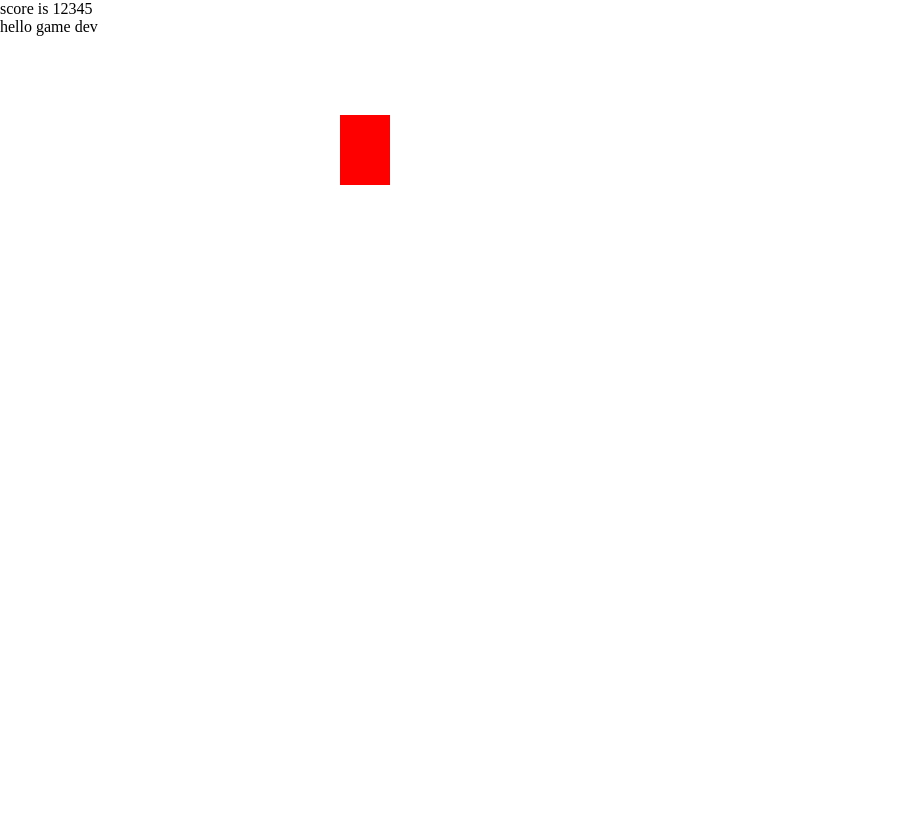
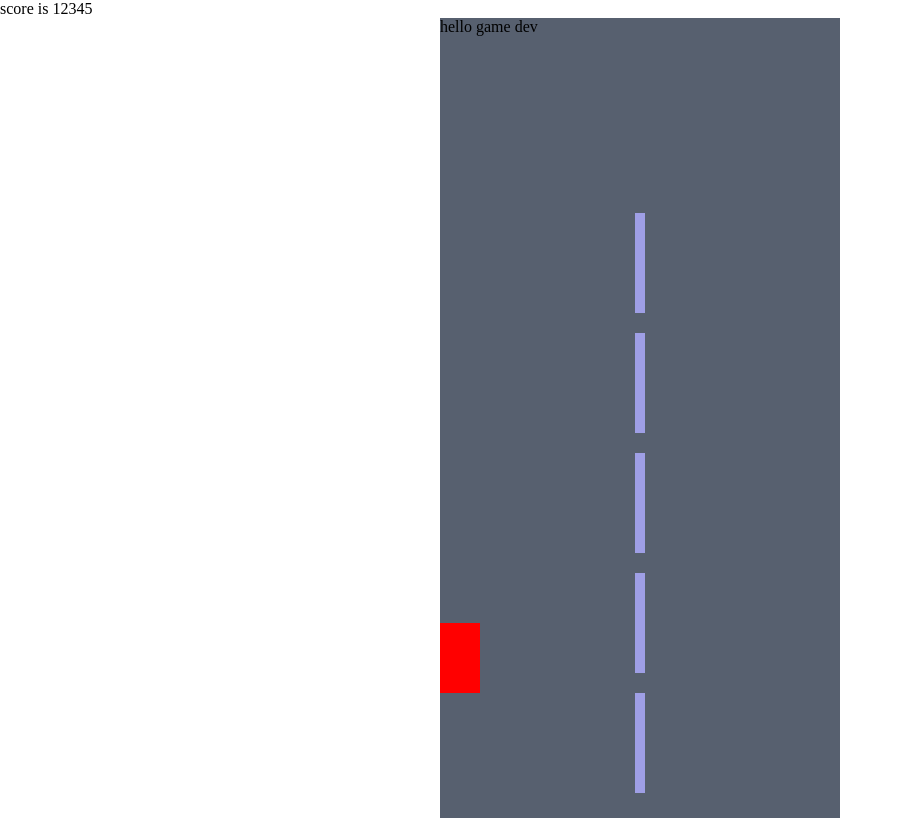
Before and after one commit to ravidhwn01/FEEL-THE--ROAD, a plain HTML site: page index.html in a window 1280 px wide. Both pictures are taken after a click on the element 640 px from the left and 45 px from the top of the page. Shown: the whole page, without its empty margins (0-903 px from the left). Drawn offline with Linux system fonts and the light colour scheme.

Commit message:
get all  directions of div element

```diff
--- a/index.js
+++ b/index.js
@@ -7,7 +7,7 @@ const gameArea = document.querySelector(".gameArea");
 // console.log(score);
 // console.log(startScreen);
 // console.log(gameArea);
-let player = { speed: 5 };
+let player = { speed: 4 };
 const keys = {
   ArrowUp: false,
   ArrowDown: false,
@@ -31,17 +31,24 @@ function keyUp(e) {
   // console.log("key up",e.key);
   console.log(keys);
 }
+// move lines
+function moveLines(){
+    let lines = document.querySelectorAll('.lines')
+}
+
 function gamePlay() {
   console.log("game is  playing...");
   let car  = document.querySelector('.car')
-  car.style.top = player.y +"px"
-  car.style.left = player.x +"px"
+  let road = gameArea.getBoundingClientRect() ; // get all positions of element
+  console.log(road)
   if (player.start) {
-    if (keys.ArrowUp) {   player.y -= player.speed;}
-    if (keys.ArrowDown) {player.y += player.speed;}
-    if (keys.ArrowLeft) {player.x -= player.speed;}
-    if (keys.ArrowRight) {player.x += player.speed;}
+      if (keys.ArrowUp && player.y >(road.top + 200) ) {   player.y -= player.speed;}
+      if (keys.ArrowDown && player.y<(road.bottom-110)) {player.y += player.speed;}
+      if (keys.ArrowLeft && player.x > 4 ) {player.x -= player.speed;}
+      if (keys.ArrowRight && player.x <(road.width-50) ) {player.x += player.speed;}
 
+      car.style.top = player.y +"px"
+      car.style.left = player.x +"px"
     window.requestAnimationFrame(gamePlay);
   }
 }
@@ -51,6 +58,16 @@ function Start() {
   player.start = true;
   console.log("game started");
   window.requestAnimationFrame(gamePlay);
+  for (x = 0;x<5;x++) {
+      let roadLine = document.createElement('div');
+      roadLine.setAttribute('class','lines');
+      roadLine.style.top = (x*120)+"px";
+      gameArea.appendChild(roadLine);
+
+
+  }
+
+
   let car = document.createElement("div");
   car.setAttribute("class", "car");
   //   car.innerText = "hey i am new attribute"
--- a/style.css
+++ b/style.css
@@ -1,7 +1,7 @@
 *{
     margin: 0;
     padding: 0;
-    box-sizing: border-box;
+
 }
 .hide{
     display: none;
@@ -11,6 +11,22 @@
     height: 70px;
     background: red;
     position: absolute;
-    left: 350px;
-    top: 120px;
+    bottom: 120px;
 }
+.lines{
+    width: 10px;
+    height: 100px;
+    background: rgb(159, 159, 230);
+    position: absolute;
+    margin: 195px;
+}
+.gameArea{
+    background-color: #57606f;
+    width: 400px;
+    height: 100vh;
+    margin: auto;
+    position: relative;
+    overflow: hidden;
+
+
+}
```
